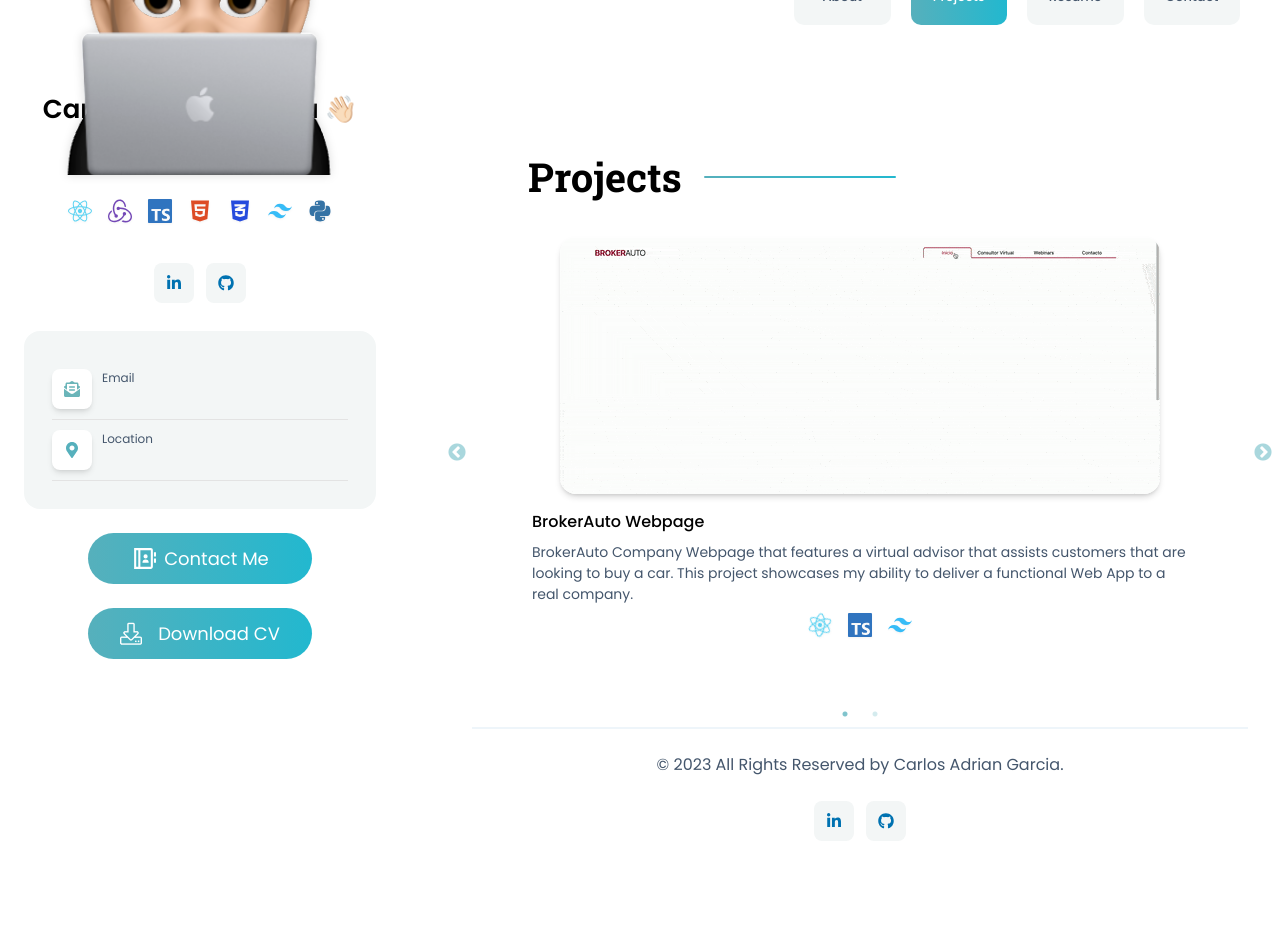
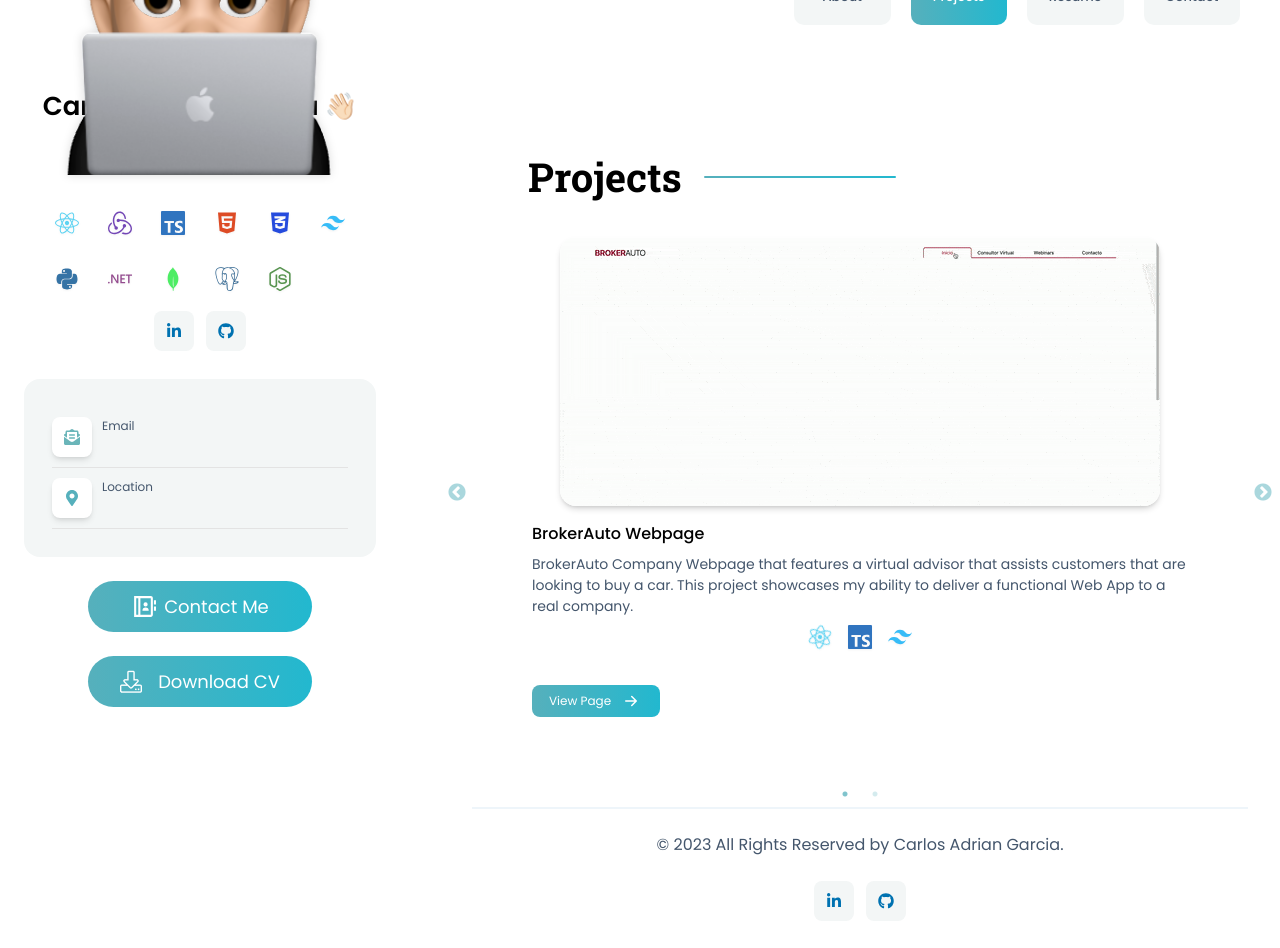
Before and after one commit to cagarcia2011/carlosadriangarcia, a React (Vite) app: page /projects in a window 1280 px wide. Shown: the part 300-1248 px from the top of the page. Before the commit the page ends 1181 px from the top, so only its background shows below. Built offline with nearby package versions, Linux system fonts and the light colour scheme.

Commit message:
Add project buttons and add more techs

```diff
--- a/src/components/Greeting.tsx
+++ b/src/components/Greeting.tsx
@@ -6,7 +6,7 @@ export function Greeting() {
             <h1 className="mt-6 mb-1 text-5xl font-semibold  dark:text-white">
                 Hi, I am <br />Carlos Adrian Garcia 👋🏻
             </h1>
-            <h3 className="mb-4 text-[#7B7B7B] flex flex-row items-center justify-center gap-2 dark:bg-[#1D1D1D] px-5 py-1.5 rounded-lg dark:text-[#A6A6A6]">
+            <h3 className="text-[#7B7B7B] flex flex-row items-center justify-center gap-2 dark:bg-[#1D1D1D] px-5 py-1.5 rounded-lg dark:text-[#A6A6A6]">
                 Software Engineer <span className="text-4xl">👨🏻‍💻</span>
             </h3>
         </>
--- a/src/components/TechStack.tsx
+++ b/src/components/TechStack.tsx
@@ -3,7 +3,7 @@ import { useData } from "../hooks"
 
 export function TechStack() {
 
-    const { techStack  } = useData()
+    const { techStack } = useData()
 
     const techStackArray = Object.keys(techStack).map(tech => {
 
@@ -11,13 +11,16 @@ export function TechStack() {
     })
 
     return (
-        <div className="flex justify-center space-x-4">
-            {
-                techStackArray.map(tech => (
-                    <TechIcon key={tech.id} IconElement={tech.Icon} tooltip={tech.tooltip} animation={tech.animation} color={tech.color} />
-                ))
-
-            }
+        <div className="flex w-full justify-center items-center">
+            <div className="grid grid-cols-6 mx-4 w-full place-content-center">
+                {
+                    techStackArray.map(tech => (
+                        <div key={tech.id} className="flex justify-center items-center pt-8">
+                            <TechIcon IconElement={tech.Icon} tooltip={tech.tooltip} animation={tech.animation} color={tech.color} />
+                        </div>
+                    ))
+                }
+            </div>
         </div>
     )
 }
--- a/src/hooks/techStackData.tsx
+++ b/src/hooks/techStackData.tsx
@@ -1,5 +1,5 @@
 import { FaCss3Alt, FaHtml5, FaPython, FaReact } from "react-icons/fa";
-import { SiRedux, SiTailwindcss, SiTypescript } from "react-icons/si";
+import { SiDotnet, SiRedux, SiTailwindcss, SiTypescript, SiMongodb, SiPostgresql, SiNodedotjs } from "react-icons/si";
 
 export type TechStackDataReturnType = ReturnType<typeof techStackData>
 
@@ -54,13 +54,34 @@ export function techStackData() {
             animation: "animate-spin-slow",
             color: "#3573a5"
         },
-        //dotnet: {
-        //     id: 8,
-        //     Icon: SiDotnet,
-        //     tooltip: ".NET",
-        //     animation: null,
-        //     color: "#934b8e"
-        // },
+        dotnet: {
+            id: 8,
+            Icon: SiDotnet,
+            tooltip: ".NET",
+            animation: null,
+            color: "#934b8e"
+        },
+        mongoDB: {
+            id: 9,
+            Icon: SiMongodb,
+            tooltip: "MongoDB",
+            animation: null,
+            color: "#4ded64"
+        },
+        postgreSQL: {
+            id: 10,
+            Icon: SiPostgresql,
+            tooltip: "PostgreSQL",
+            animation: null,
+            color: "#336791"
+        },
+        nodeJS: {
+            id: 11,
+            Icon: SiNodedotjs,
+            tooltip: "Node.JS",
+            animation: null,
+            color: "#589450"
+        }
     }
 
     return {
--- a/src/pages/home/HomeCard.tsx
+++ b/src/pages/home/HomeCard.tsx
@@ -20,10 +20,10 @@ export const HomeCard = () => {
       <div className="w-full mb-6 lg:mb-0  mx-auto relative bg-white text-center dark:bg-[#111111] px-6 rounded-[20px] mt-[6rem] md:mt-[220px] lg:mt-0 ">
         <Avatar absolute={true} width="260px" />
         {/* Social card */}
-        <div className="pt-[7rem] pb-8">
+        <div className="pt-[6.8rem] pb-8">
           <Greeting />
 
-          <div className="flex flex-col gap-10 mt-4">
+          <div className="flex flex-col gap-5">
             <TechStack />
             <SocialLinks />
           </div>
--- /dev/null
+++ b/src/pages/projects/ProjectButton.tsx
@@ -0,0 +1,19 @@
+import { ReactNode } from 'react'
+import { IconType } from 'react-icons'
+
+type ProjectButtonProps = {
+    link: string,
+    Icon: IconType,
+    children: ReactNode,
+    iconSize?: string,
+}
+
+export function ProjectButton({ children, link, Icon, iconSize }: ProjectButtonProps) {
+
+    return (
+        <a href={link} target='_target' className={`group flex flex-row h-[1.8rem] lg:h-[2rem] w-[7rem] gap-1 lg:w-[8rem] lg:gap-2 items-center justify-center mx-auto bg-gradient-to-r from-accent-color to-variant-bg duration-200 transition-all ease-in-out hover:bg-gradient-to-l px-2 text-xs text-white rounded-lg mt-2`}>
+            {children}
+            <span className='group-hover:translate-x-2 transition-all duration-200 ease-in-out'><Icon color='#FFF' fontSize={`${iconSize ? iconSize : "1.5rem"}`}/></span>
+        </a>
+    )
+}
--- a/src/pages/projects/ProjectCard.tsx
+++ b/src/pages/projects/ProjectCard.tsx
@@ -1,5 +1,7 @@
 import { IconType } from "react-icons"
+import { BsArrowRightShort, BsCodeSlash } from 'react-icons/bs'
 import { TechIcon } from "../../components"
+import { ProjectButton } from "./ProjectButton"
 
 export type TechIconType = {
     id: number
@@ -21,7 +23,7 @@ export interface ProjectCardProps {
 export function ProjectCard({ title, description, image, pageLink, codeLink, icons }: ProjectCardProps) {
 
     return (
-        <div className="lg:h-[25rem] lg:mb-[2rem]">
+        <div className="lg:h-[30rem] lg:mb-[2rem]">
             <div className='flex flex-col items-center h-full gap-2'>
                 <a href={pageLink} target="_blank" className="cursor-pointer w-fit mb-2 rounded-2xl shadow-md shadow-shadow-dark dark:shadow-shadow-light overflow-hidden hover:scale-105 hover:shadow-lg transition-all duration-200 ease-in-out">
                     <img src={image} className="object-fill" />
@@ -36,6 +38,12 @@ export function ProjectCard({ title, description, image, pageLink, codeLink, ico
                             ))
                         }
                     </div>
+                    <div className="mt-5 w-full lg:w-auto flex flex-col justify-start items-start lg:flex-row gap-2 lg:gap-4">
+                        <ProjectButton link={pageLink} Icon={BsArrowRightShort}>View Page</ProjectButton>
+                        {
+                            codeLink !== "" && <ProjectButton link={codeLink} Icon={BsCodeSlash} iconSize="1rem">View Source</ProjectButton>
+                        }
+                    </div>
                 </div>
             </div>
         </div>
--- a/src/pages/projects/index.tsx
+++ b/src/pages/projects/index.tsx
@@ -27,7 +27,7 @@ export function Projects() {
     }, [])
 
     return (
-        <section id="projects" className="bg-white relative lg:rounded-2xl dark:bg-[#111111] h-[58rem] lg:h-auto lg:mb-6 lg:px-[2rem] lg:overflow-hidden sm:overflow-visible">
+        <section id="projects" className="bg-white relative lg:rounded-2xl dark:bg-[#111111] h-[66rem] lg:h-auto lg:mb-6 lg:px-[2rem] lg:overflow-hidden sm:overflow-visible">
             <PageTitle title={"Projects"}/>
             <div className="relative w-full flex items-center justify-center">
                 <div className="lg:hidden absolute z-10 top-[10rem] w-[200px]" data-aos="fade-right">
@@ -37,7 +37,7 @@ export function Projects() {
             <div data-aos="fade-left" className='hidden lg:block pt-12 md:pt-12 md:px-10 lg:px-14'>
                 <h2 className='after-effect after:left-44 lg:block hidden'>Projects</h2>
             </div>
-            <div id="projects-carousel" className='relative top-[250px] pb-[2rem] px-[2rem] lg:top-0 lg:mb-10 lg:px-0 dark:bg-[#111111] lg:rounded-2xl lg:h-[30rem]'>
+            <div data-aos="fade-up" id="projects-carousel" className='relative top-[250px] pb-[2rem] px-[2rem] lg:top-0 lg:mb-10 lg:px-0 dark:bg-[#111111] lg:rounded-2xl lg:h-[35rem]'>
                 <h2 className='lg:hidden after-effect after:left-48'>Projects</h2>
                 <Slider {...settings}>
                     {
```
